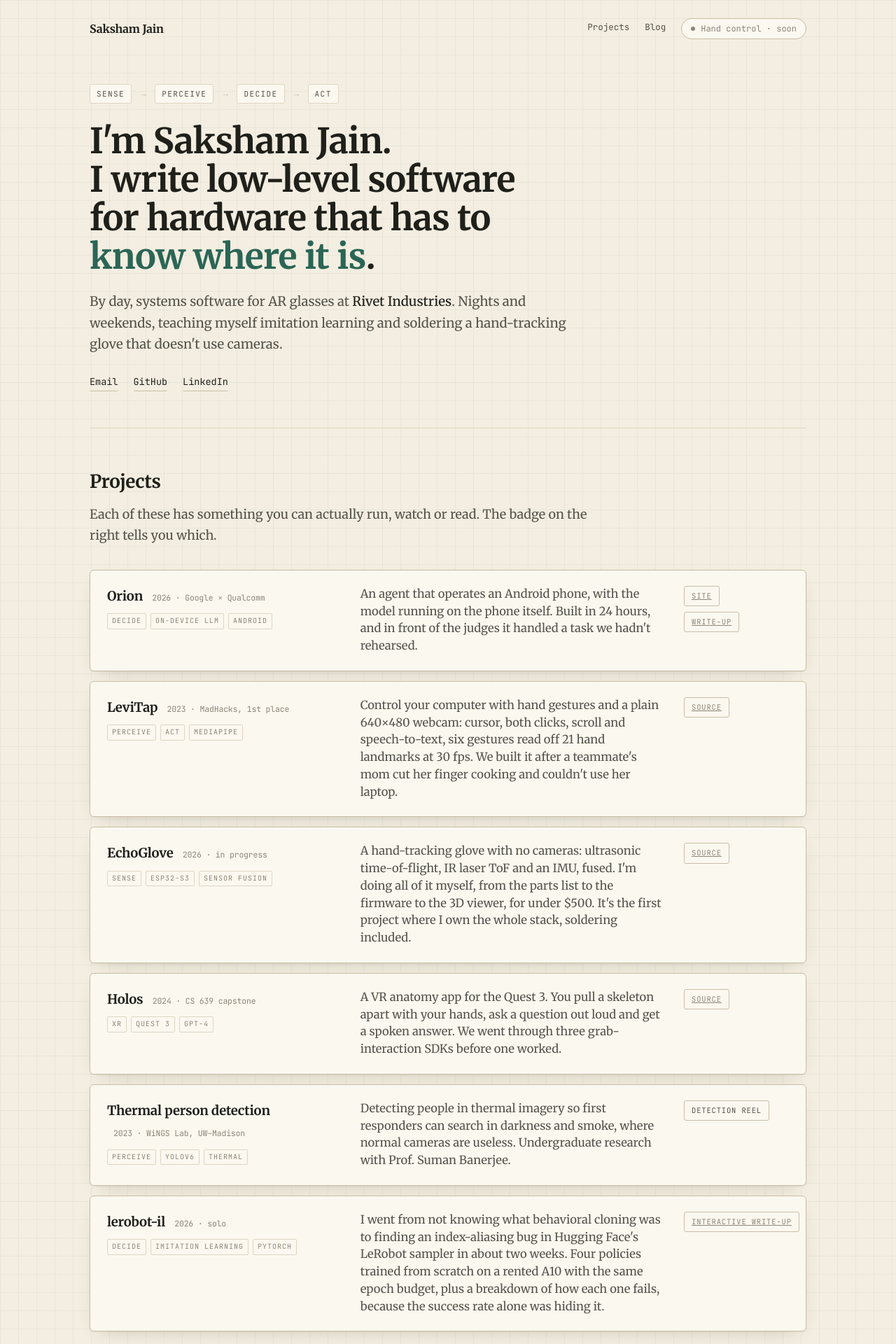
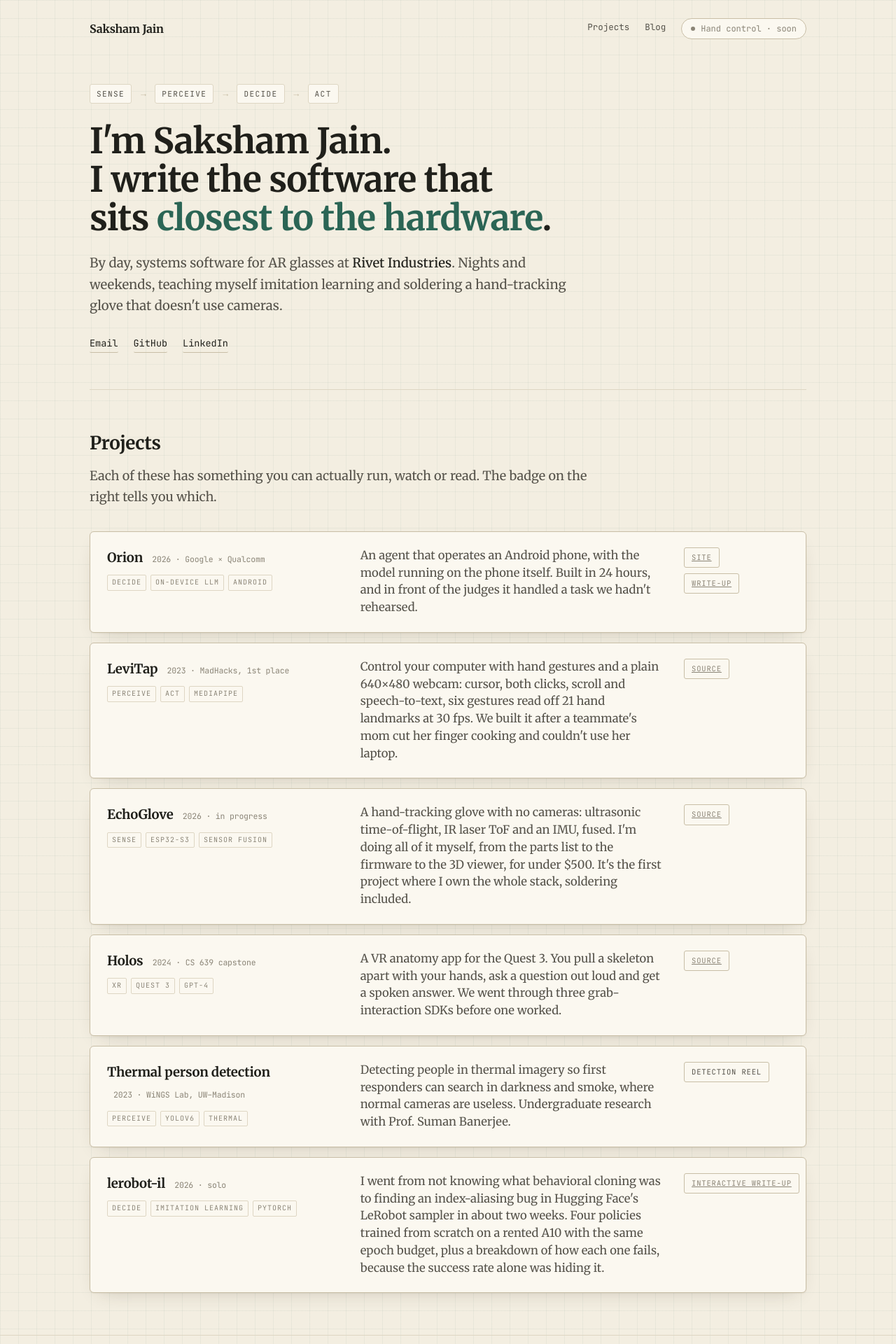
Before and after one commit to Saksham2703/saksham2703.github.io, a Jekyll site: the page built from index.html, in a window 1280 px wide. Shown: the top 1920 px of the page at 70% size. Built offline with Jekyll 4.4.1, drawn with Linux system fonts in a browser that asks for light colours.

Commit message:
copy: plainer hero line; rule under post section headings
"hardware that has to know where it is" asked the reader to decode a
category instead of saying what the work is, and the accent landed on the
vaguest words. Say it plainly and keep the emphasis on the concrete half.
Update the meta description and the site tagline to match, since both
carried the same sentence.

Posts use ## throughout, so give article.note h2 a hairline rule to
separate sections in longer write-ups.

```diff
--- a/_config.yml
+++ b/_config.yml
@@ -1,5 +1,5 @@
 title: Saksham Jain
-tagline: Low-level software for hardware that has to know where it is
+tagline: Software that sits closest to the hardware
 email: sakshamjain2703@gmail.com
 github_username: Saksham2703
 linkedin: https://www.linkedin.com/in/saksham-jain-978189239/
--- a/assets/css/site.css
+++ b/assets/css/site.css
@@ -215,7 +215,10 @@ article.note .col{max-width:none}
 
 article.note h1{font-size:clamp(28px,4vw,40px); line-height:1.15; text-wrap:pretty; letter-spacing:-.015em; margin:0 0 10px}
 article.note .meta{font-family:"JetBrains Mono",monospace; font-size:12px; color:var(--ink-3); margin:0 0 30px}
-article.note h2{font-size:23px; margin:38px 0 12px}
+article.note h2{
+  font-size:23px; margin:38px 0 14px;
+  padding-bottom:7px; border-bottom:1px solid var(--line);
+}
 article.note p{margin:0 0 17px; font-size:17.5px}
 article.note pre{
   overflow-x:auto; background:var(--surface); border:1px solid var(--line);
--- a/index.html
+++ b/index.html
@@ -1,6 +1,6 @@
 ---
 layout: default
-description: "I write low-level software for hardware that has to know where it is. Linux drivers, board bring-up and sensor pipelines at Rivet Industries; robot learning and a camera-free tracking glove on my own time."
+description: "I write the software that sits closest to the hardware. Linux drivers, board bring-up and sensor pipelines at Rivet Industries; robot learning and a camera-free tracking glove on my own time."
 ---
 
 <div class="wrap">
@@ -9,7 +9,7 @@ description: "I write low-level software for hardware that has to know where it
       <div class="pipeline">
         <span>Sense</span><i>→</i><span>Perceive</span><i>→</i><span>Decide</span><i>→</i><span>Act</span>
       </div>
-      <h1>I'm Saksham Jain.<br>I write low-level software for hardware that has to <em>know where it is</em>.</h1>
+      <h1>I'm Saksham Jain.<br>I write the software that sits <em>closest to the hardware</em>.</h1>
       <p>By day, systems software for AR glasses at <strong>Rivet Industries</strong>. Nights and weekends, teaching myself imitation learning and soldering a hand-tracking glove that doesn't use cameras.</p>
       <div class="cta">
         <a data-grasp href="mailto:{{ site.email }}">Email</a>
```
